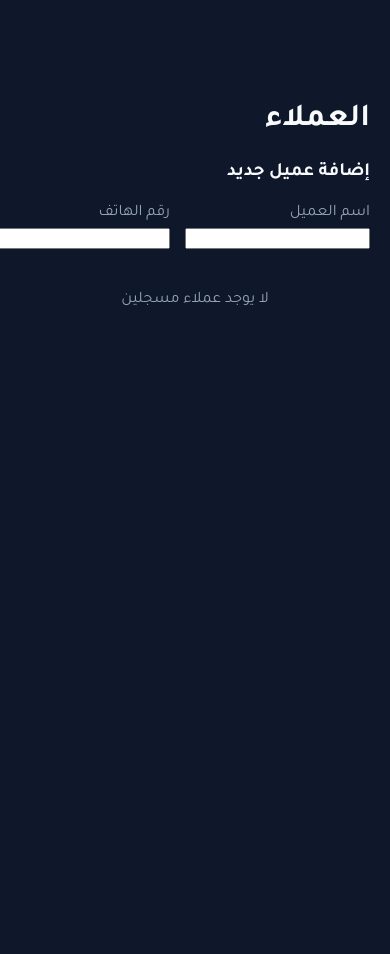
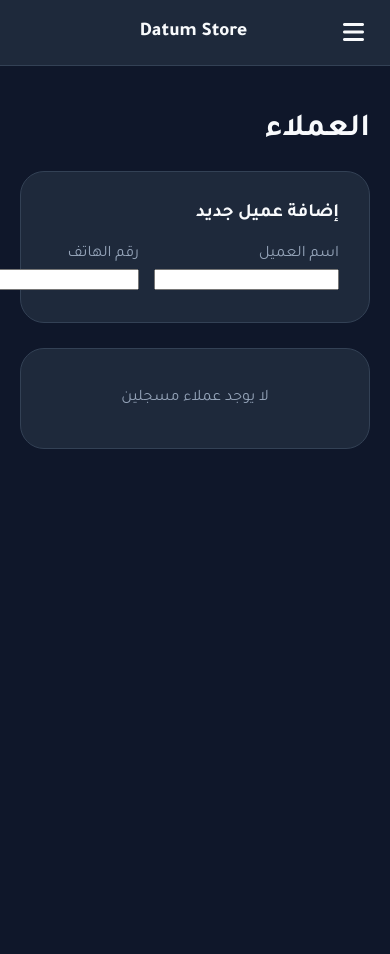
Before and after one commit to Khalidm313/datum_store, a Flask app: page /customers in a window 390 px wide. Before the commit the page ends 305 px from the top, so only its background shows below. Run offline with Flask 3, Linux system fonts and the light colour scheme; a user stored in the database is signed in; data that the repository does not hold is empty.

Commit message:
Update base.html

```diff
--- a/templates/base.html
+++ b/templates/base.html
@@ -5,7 +5,6 @@
     <meta name="viewport" content="width=device-width, initial-scale=1.0, maximum-scale=1.0, user-scalable=no">
     <title>Datum Store</title>
     <link href="https://cdnjs.cloudflare.com/ajax/libs/font-awesome/6.4.0/css/all.min.css" rel="stylesheet">
-    <link rel="stylesheet" href="https://cdnjs.cloudflare.com/ajax/libs/animate.css/4.1.1/animate.min.css"/>
     <style>
         @import url('https://fonts.googleapis.com/css2?family=Tajawal:wght@400;500;700;800&display=swap');
 
@@ -16,70 +15,102 @@
             --border-color: #334155;
             --text-main: #f8fafc;
             --text-muted: #94a3b8;
-            --sidebar-width: 260px;
+            --sidebar-width: 280px;
+        }
+
+        html.light-mode {
+            --bg-body: #f1f5f9;
+            --bg-sidebar: #ffffff;
+            --border-color: #cbd5e1;
+            --text-main: #0f172a;
+            --text-muted: #64748b;
         }
 
         body {
             margin: 0; padding: 0; font-family: 'Tajawal', sans-serif;
             background-color: var(--bg-body); color: var(--text-main);
-            display: flex; height: 100vh; overflow: hidden; /* منع التمرير الخارجي */
+            display: flex; height: 100vh; overflow: hidden;
         }
 
-        /* --- SIDEBAR --- */
+        /* القائمة الجانبية الثابتة */
         .sidebar {
             width: var(--sidebar-width);
             background-color: var(--bg-sidebar);
             border-left: 1px solid var(--border-color);
-            display: flex; flex-direction: column; padding: 20px;
-            flex-shrink: 0; transition: transform 0.3s ease;
-            overflow-y: auto; z-index: 1001;
+            display: flex; flex-direction: column; padding: 25px;
+            flex-shrink: 0; z-index: 1001; transition: transform 0.3s ease;
         }
 
-        /* --- MAIN CONTENT FIX --- */
+        /* منطقة المحتوى المتحركة */
         .main-content {
-            flex: 1; /* تأخذ باقي المساحة المتبقية فقط */
-            height: 100vh;
-            overflow-y: auto; /* التمرير يكون هنا فقط */
-            padding: 30px;
-            background-color: var(--bg-body);
-            position: relative;
+            flex: 1; height: 100vh; overflow-y: auto; padding: 40px;
+            background-color: var(--bg-body); position: relative;
         }
 
         .nav-link {
-            display: flex; align-items: center; gap: 12px; padding: 12px 15px;
-            color: var(--text-muted); text-decoration: none; border-radius: 12px;
-            margin-bottom: 5px; transition: 0.3s;
+            display: flex; align-items: center; gap: 15px; padding: 14px 18px;
+            color: var(--text-muted); text-decoration: none; border-radius: 15px;
+            margin-bottom: 8px; transition: 0.3s; font-weight: 500;
         }
-        .nav-link.active { background-color: var(--primary); color: white; box-shadow: 0 4px 15px rgba(93, 90, 243, 0.3); }
+        .nav-link:hover { background: rgba(93, 90, 243, 0.1); color: var(--primary); }
+        .nav-link.active { background: var(--primary); color: white; box-shadow: 0 4px 15px rgba(93, 90, 243, 0.3); }
 
-        /* للهاتف */
+        .mobile-header {
+            display: none; position: fixed; top: 0; left: 0; right: 0; height: 65px;
+            background: var(--bg-sidebar); border-bottom: 1px solid var(--border-color);
+            z-index: 1000; align-items: center; padding: 0 20px; justify-content: space-between;
+        }
+
         @media (max-width: 992px) {
-            .sidebar { position: fixed; right: -100%; top: 0; bottom: 0; }
+            .mobile-header { display: flex; }
+            .sidebar { position: fixed; right: -100%; top: 0; bottom: 0; width: 280px; }
             .sidebar.open { right: 0; }
-            .main-content { padding: 80px 20px 20px; width: 100%; }
+            .main-content { padding: 90px 20px 20px; width: 100%; }
+            .overlay { display: none; position: fixed; inset: 0; background: rgba(0,0,0,0.6); z-index: 1000; }
+            .overlay.active { display: block; }
         }
+
+        .card { background: var(--bg-sidebar); border-radius: 24px; border: 1px solid var(--border-color); padding: 30px; margin-bottom: 25px; }
     </style>
 </head>
 <body>
+    <div class="overlay" id="overlay" onclick="toggleSidebar()"></div>
+
+    <header class="mobile-header">
+        <button onclick="toggleSidebar()" style="background:none; border:none; color:var(--text-main); font-size:1.5rem;"><i class="fas fa-bars"></i></button>
+        <div style="font-weight: 800; font-size: 1.2rem;">Datum Store</div>
+        <div style="width: 30px;"></div>
+    </header>
+
     {% if current_user.is_authenticated %}
     <nav class="sidebar" id="sidebar">
-        <div style="font-size: 1.6rem; font-weight: 800; margin-bottom: 30px; display: flex; align-items: center; gap: 10px;">
-            <i class="fas fa-cube" style="color: var(--primary);"></i> Datum Store
+        <div style="font-size: 1.8rem; font-weight: 900; margin-bottom: 40px; display: flex; align-items: center; gap: 12px;">
+            <i class="fas fa-cube" style="color: var(--primary);"></i> Datum
         </div>
+
         <a href="{{ url_for('dashboard') }}" class="nav-link {{ 'active' if request.endpoint == 'dashboard' }}"><i class="fas fa-chart-pie"></i> لوحة التحكم</a>
         <a href="{{ url_for('pos') }}" class="nav-link {{ 'active' if request.endpoint == 'pos' }}"><i class="fas fa-cash-register"></i> نقطة البيع</a>
-        <a href="{{ url_for('products') }}" class="nav-link {{ 'active' if 'product' in request.endpoint }}"><i class="fas fa-box"></i> المنتجات</a>
-        <a href="{{ url_for('customers') }}" class="nav-link {{ 'active' if 'customer' in request.endpoint }}"><i class="fas fa-users"></i> العملاء</a>
-        <a href="{{ url_for('invoices') }}" class="nav-link {{ 'active' if 'invoice' in request.endpoint }}"><i class="fas fa-file-invoice"></i> الفواتير</a>
-        <a href="{{ url_for('employees') }}" class="nav-link {{ 'active' if 'employee' in request.endpoint }}"><i class="fas fa-user-tie"></i> الموظفين</a>
-        <div style="margin-top: auto;">
+        <a href="{{ url_for('products') }}" class="nav-link {{ 'active' if request.endpoint == 'products' }}"><i class="fas fa-box"></i> المنتجات</a>
+        <a href="{{ url_for('customers') }}" class="nav-link {{ 'active' if request.endpoint == 'customers' }}"><i class="fas fa-users"></i> العملاء</a>
+        <a href="{{ url_for('employees') }}" class="nav-link {{ 'active' if request.endpoint == 'employees' }}"><i class="fas fa-user-tie"></i> الموظفين</a>
+        <a href="{{ url_for('invoices') }}" class="nav-link {{ 'active' if request.endpoint == 'invoices' }}"><i class="fas fa-file-invoice"></i> الفواتير</a>
+
+        <div style="margin-top: auto; padding-top: 20px; border-top: 1px solid var(--border-color);">
             <a href="{{ url_for('settings') }}" class="nav-link"><i class="fas fa-cog"></i> الإعدادات</a>
             <a href="{{ url_for('logout') }}" class="nav-link" style="color: #ef4444; background: rgba(239, 68, 68, 0.05);"><i class="fas fa-sign-out-alt"></i> خروج</a>
         </div>
     </nav>
     {% endif %}
+
     <main class="main-content">
         {% block content %}{% endblock %}
     </main>
+
+    <script>
+        function toggleSidebar() {
+            document.getElementById('sidebar').classList.toggle('open');
+            document.getElementById('overlay').classList.toggle('active');
+        }
+    </script>
 </body>
 </html>
```
